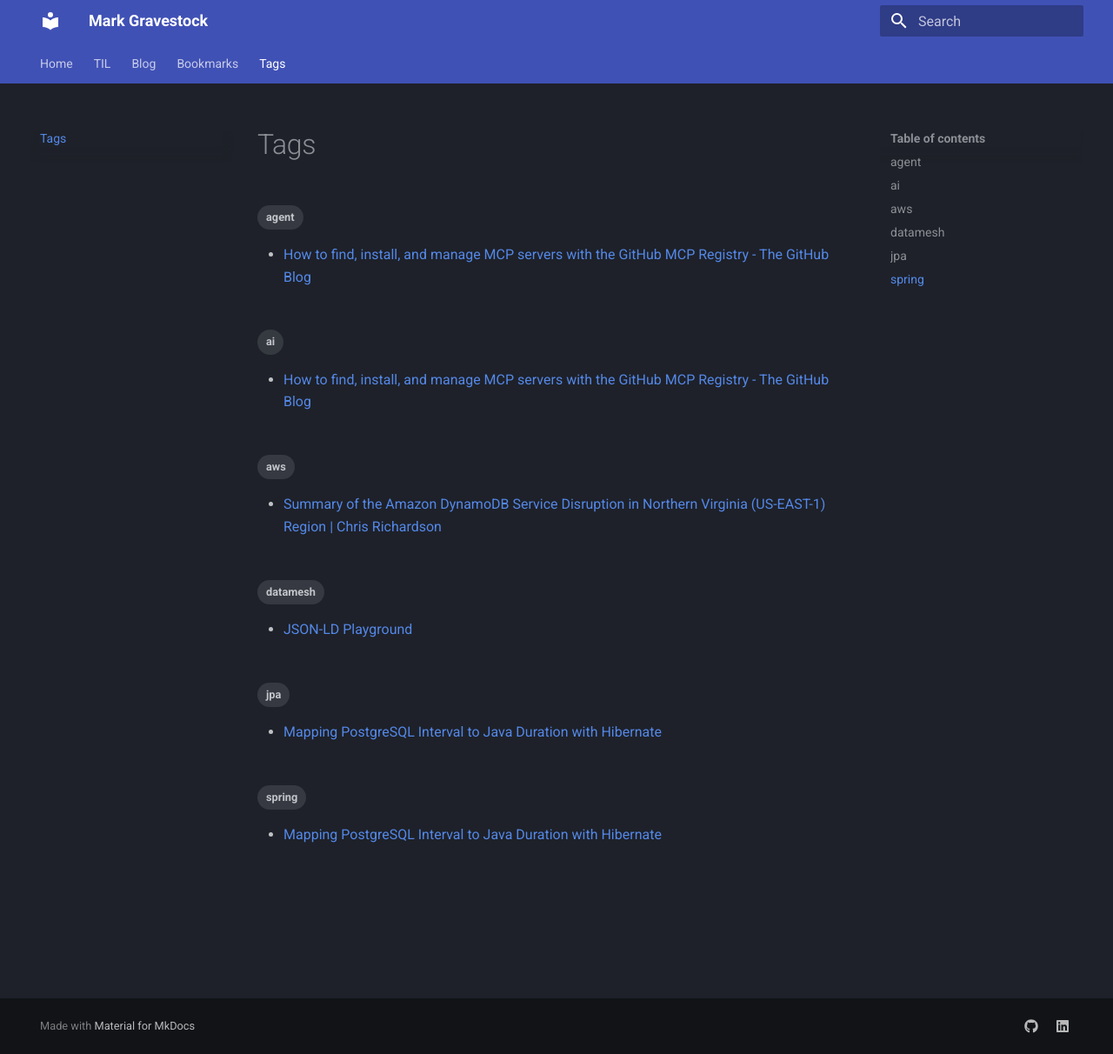
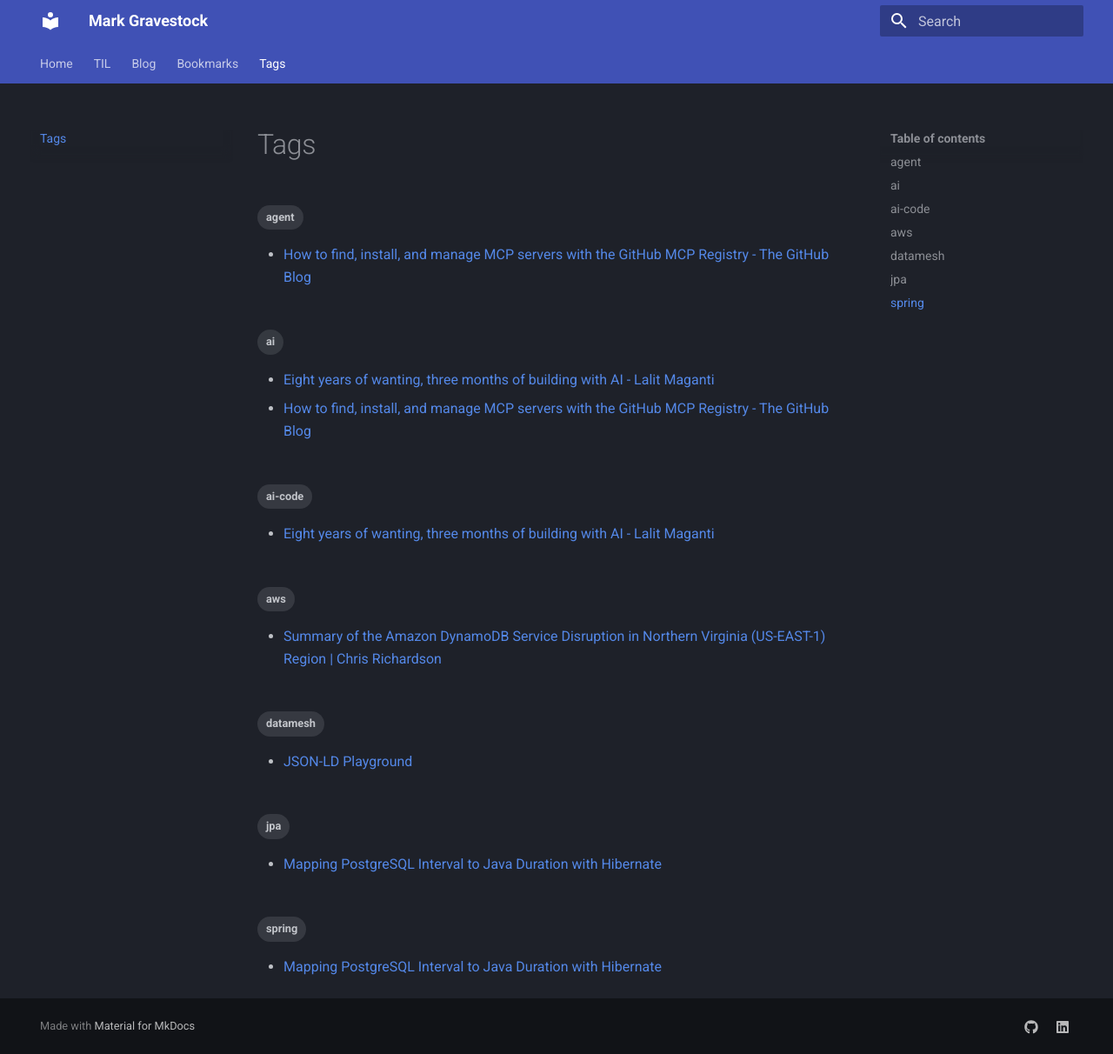
Before and after one commit to MarkGravestock/personal-site, an MkDocs documentation site: the page built from docs/tags.md, in a window 1280 px wide and 1212 px high. Shown: the whole window at 87% size. Built offline with MkDocs 1.6.1 and Material for MkDocs 9.7.7, drawn with Linux system fonts in a browser that asks for light colours.

Commit message:
chore: update bookmarks 2026-04-06

```diff
--- a/docs/bookmarks/index.md
+++ b/docs/bookmarks/index.md
@@ -8,6 +8,10 @@ A collection of useful things I've found on the web.
 ## April 2026
 
 <div class="grid cards" markdown>
+
+- **[Eight years of wanting, three months of building with AI - Lalit Maganti](posts/2026-04-06-eight-years-of-wanting-three-months-of-building-wi.md)**
+
+    `#ai-code` `#ai` · lalitm.com · 6 Apr
 
 - **[Quoting Greg Kroah-Hartman](posts/2026-04-04-quoting-greg-kroah-hartman.md)**
 
--- /dev/null
+++ b/docs/bookmarks/posts/2026-04-06-eight-years-of-wanting-three-months-of-building-wi.md
@@ -0,0 +1,11 @@
+---
+title: "Eight years of wanting, three months of building with AI - Lalit Maganti"
+date: 2026-04-06
+tags:
+  - ai-code
+  - ai
+---
+
+**[Eight years of wanting, three months of building with AI - Lalit Maganti](https://lalitm.com/post/building-syntaqlite-ai/)**
+
+lalitm.com · 6 Apr 2026
```
